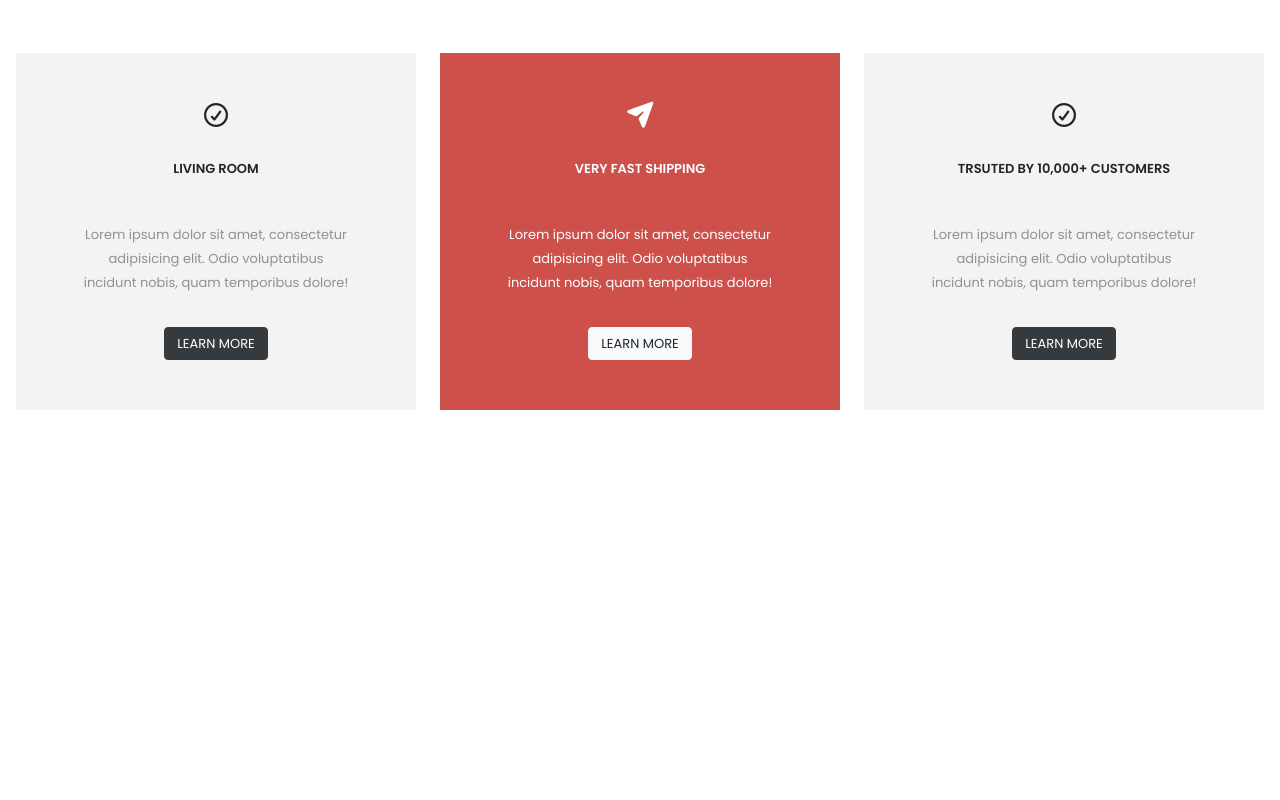
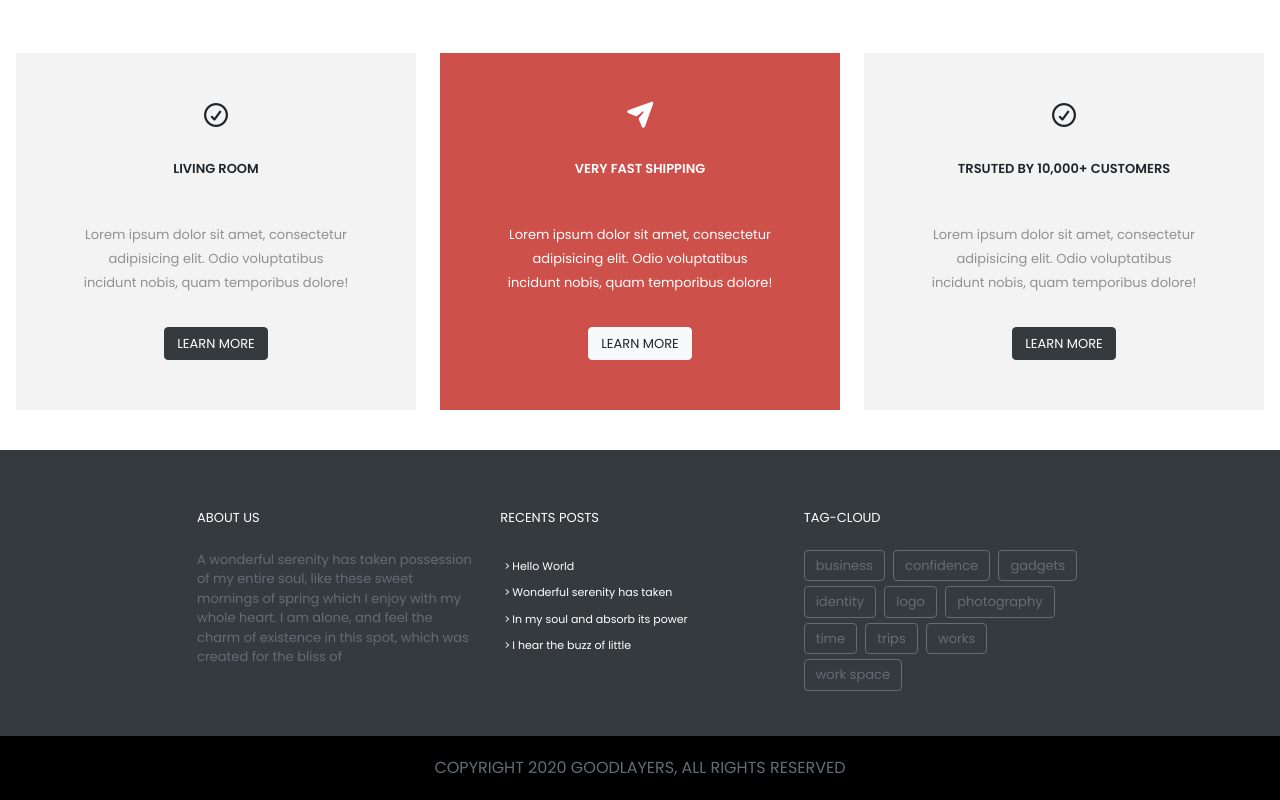
Before and after one commit to belmoussaoui/Coding-School-17-Emporium, a website: page index.html in a window 1280 px wide. Shown: the part 3130-3930 px from the top of the page. Before the commit the page ends 3556 px from the top, so only its background shows below. Drawn offline with nearby package versions, Linux system fonts and the light colour scheme.

Commit message:
ajout de la section footer

```diff
--- a/index.html
+++ b/index.html
@@ -444,6 +444,47 @@
         </div>
     </section>
 
+    <footer class="bg-tertiary mt-4">
+        <div class="container">
+            <div id="footer-inner" class="row text-white mx-auto">
+                <div id="about-us" class="col-4">
+                    <h5>about us</h5>
+                    <p>A wonderful serenity has taken possession of my entire soul, like these sweet mornings of spring
+                        which I enjoy with my
+                        whole heart. I am alone, and feel the charm of existence in this spot, which was created for the
+                        bliss of</p>
+                </div>
+                <div id="recents-posts" class="col-4">
+                    <h5>recents posts</h5>
+                    <ul>
+                        <li>Hello World</li>
+                        <li>Wonderful serenity has taken</li>
+                        <li>In my soul and absorb its power</li>
+                        <li>I hear the buzz of little</li>
+                    </ul>
+
+                </div>
+                <div id="tag-cloud" class="col-4">
+                    <h5>tag-cloud</h5>
+                    <a class="btn tag" href="#" role="button">business</a>
+                    <a class="btn tag" href="#" role="button">confidence</a>
+                    <a class="btn tag" href="#" role="button">gadgets</a>
+                    <a class="btn tag" href="#" role="button">identity</a>
+                    <a class="btn tag" href="#" role="button">logo</a>
+                    <a class="btn tag" href="#" role="button">photography</a>
+                    <a class="btn tag" href="#" role="button">time</a>
+                    <a class="btn tag" href="#" role="button">trips</a>
+                    <a class="btn tag" href="#" role="button">works</a>
+                    <a class="btn tag" href="#" role="button">work space</a>
+                </div>
+
+            </div>
+        </div>
+        <div id="copyright">
+            copyright 2020 goodlayers, all rights reserved
+        </div>
+    </footer>
+
     <script src="./node_modules/@popperjs/core/dist/umd/popper.js"></script>
     <script src="./node_modules/bootstrap/dist/js/bootstrap.min.js"></script>
     <script src="./public/js/main.js"></script>
--- a/src/scss/_components.scss
+++ b/src/scss/_components.scss
@@ -176,3 +176,13 @@ button {
         }
     }
 }
+
+.tag {
+    font-size: 13px;
+    border: 1px #646c74 solid;
+    border-radius: 4px;
+    padding: 5px 11px;
+    color: #646c74;
+    margin-bottom: 5px;
+    margin-right: 4px;
+}
--- /dev/null
+++ b/src/scss/pages/_footer.scss
@@ -0,0 +1,38 @@
+#footer-inner {
+    padding-top: 60px;
+    padding-bottom: 40px;
+    h5 {
+        text-transform: uppercase;
+        font-size: 13px;
+        margin-bottom: 24px;
+    }
+    max-width: 910px;
+    p {
+        color: #646c74;
+        padding: 0;
+        font-size: 13px;
+    }
+    ul {
+        padding: 8px;
+        list-style: none;
+        position: relative;
+        margin-left: 4px;
+        li {
+            font-size: 11px;
+            margin-bottom: 10px;
+            &:before {
+                content: ">";
+                position: absolute;
+                left: 0;
+            }
+        }
+    }
+}
+
+#copyright {
+    background-color: black;
+    color: #646c74;
+    text-transform: uppercase;
+    text-align: center;
+    padding: 20px 0;
+}
--- a/src/scss/style.scss
+++ b/src/scss/style.scss
@@ -7,6 +7,7 @@
 @import "./pages/discover";
 @import "./pages/fashion-products";
 @import "./pages/learn-more";
+@import "./pages/footer";
 
 body {
     font-family: $font-1;
```
Also changed, not shown: public/css/style.css.
